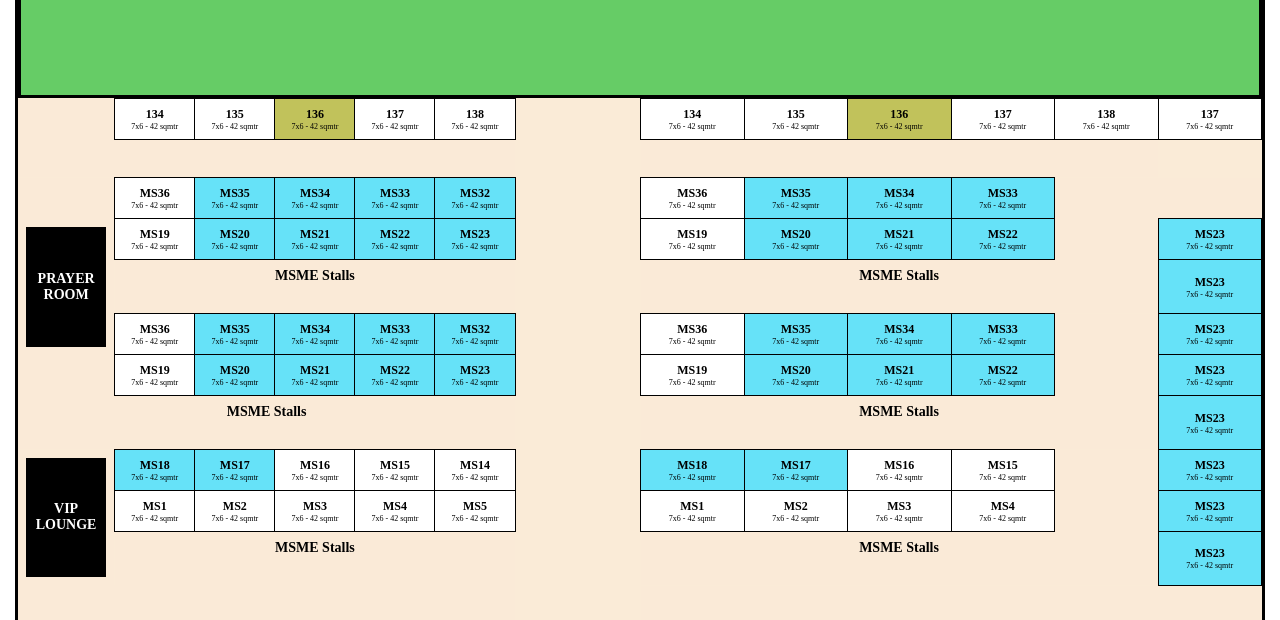
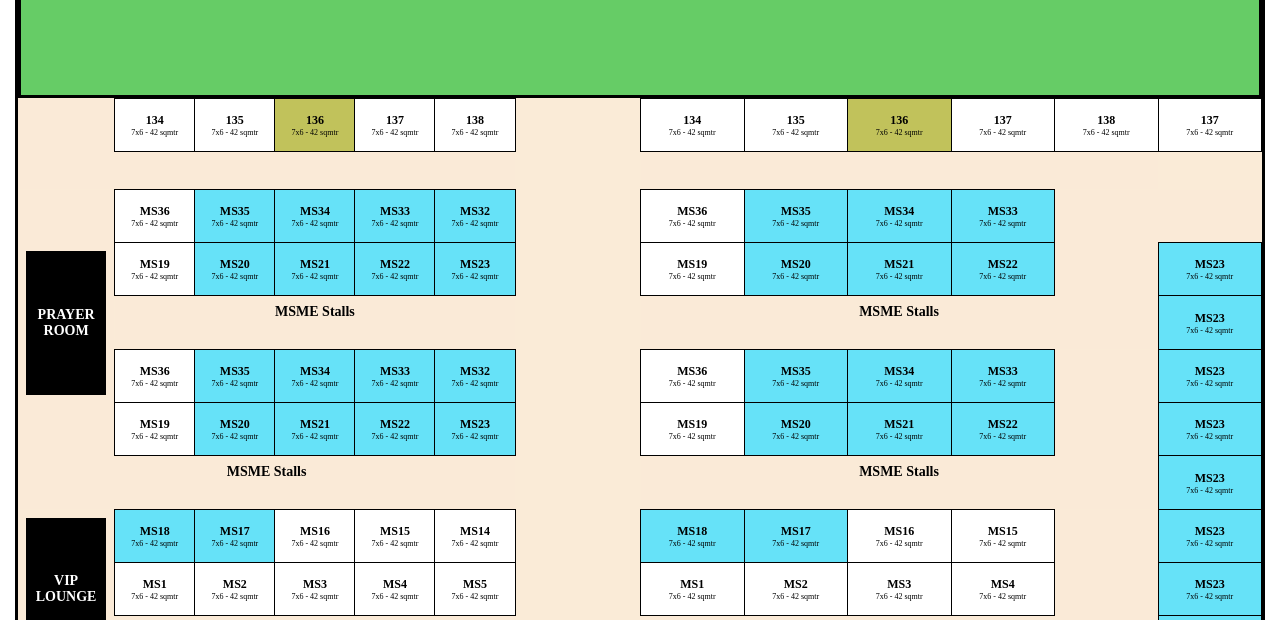
Before and after one commit to venuquadfos/Online-Stall-Booking-Frontend, a plain HTML site: page index.html in a window 1280 px wide. Shown: the part 160-780 px from the top of the page. Drawn offline with Linux system fonts and the light colour scheme.

Commit message:
venu_1_July_2024

```diff
--- a/styles.css
+++ b/styles.css
@@ -31,14 +31,16 @@ table {
 }
 
 td {
-    height: 12px !important;
+    height: 14px !important;
     border: 1px solid #000;
     background-color: #fff;
 }
 td p{
     font-size: 8px;
+    margin-bottom: 6px;
 }
 td h3{
+    margin-top: 6px;
     font-size: 12px;
 } h2{
     font-size: 14px;
```
